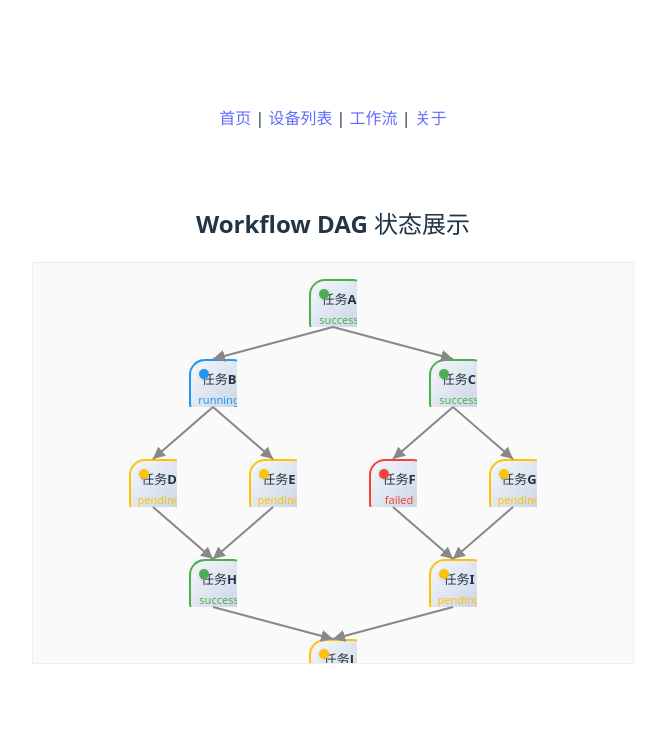
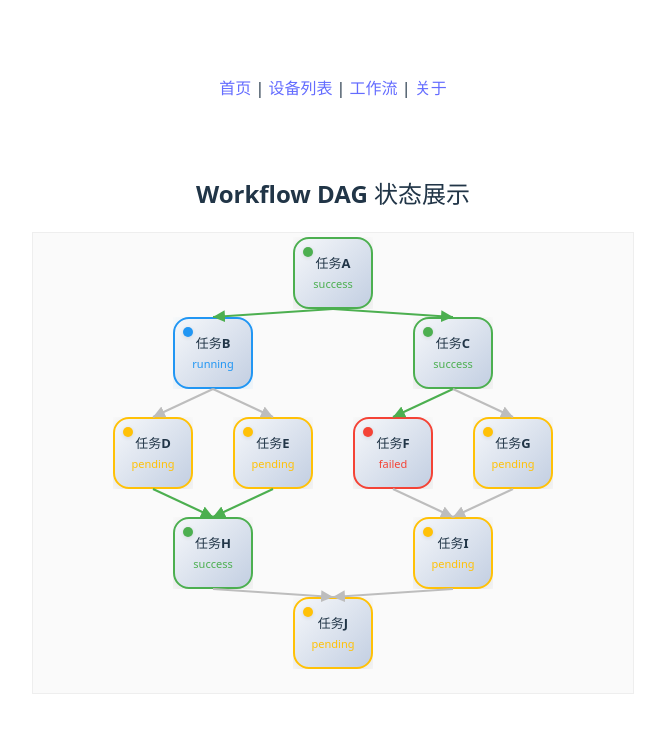
Before and after one commit to codespeakss/collabweb, a Vue app: page /workflow in a window 1280 px wide. Shown: the top 732 px of the page, without its empty margins (307-972 px from the left). Built offline with nearby package versions, Linux system fonts and the light colour scheme.

Commit message:
feat: DAG ui, blink ok

```diff
--- a/src/components/WorkflowDAG.vue
+++ b/src/components/WorkflowDAG.vue
@@ -1,11 +1,19 @@
 <template>
-  <div class="workflow-dag">
+  <div class="workflow-dag" ref="dagContainer">
     <h2>Workflow DAG 状态展示</h2>
     <svg :width="svgWidth" :height="svgHeight">
       <g v-for="(node, idx) in nodes" :key="node.id">
         <!-- 节点圆形 -->
-          <foreignObject :x="node.x - nodeRadius" :y="node.y - nodeRadius" :width="nodeRadius * 2" :height="nodeRadius * 2">
-            <div class="dag-node" :style="{ borderColor: statusColor(node.status) }" @click="selectNode(node)">
+          <foreignObject :x="node.x - nodeWidth / 2" :y="node.y - nodeHeight / 2" :width="nodeWidth" :height="nodeHeight">
+            <div
+              class="dag-node"
+              :class="{ 'is-running': node.status === 'running' }"
+              :style="{ borderColor: statusColor(node.status), width: nodeWidth + 'px', height: nodeHeight + 'px' }"
+              @click="selectNode(node)"
+              @mouseenter="onNodeEnter(node, $event)"
+              @mousemove="onNodeMove($event)"
+              @mouseleave="onNodeLeave"
+            >
               <span class="dag-node-dot" :style="{ background: statusColor(node.status) }"></span>
               <div class="dag-node-title">{{ node.name }}</div>
               <div class="dag-node-status" :style="{ color: statusColor(node.status) }">{{ node.status }}</div>
@@ -16,20 +24,36 @@
       <g v-for="edge in edges" :key="edge.from + '-' + edge.to">
         <line
           :x1="findNode(edge.from).x"
-          :y1="findNode(edge.from).y + nodeRadius"
+          :y1="findNode(edge.from).y + nodeHeight / 2"
           :x2="findNode(edge.to).x"
-          :y2="findNode(edge.to).y - nodeRadius"
-          stroke="#888"
+          :y2="findNode(edge.to).y - nodeHeight / 2"
+          :stroke="edgeColor(edge)"
           stroke-width="2"
-          marker-end="url(#arrow)"
+          :marker-end="`url(#${isEdgeTraversed(edge) ? 'arrow-green' : 'arrow-gray'})`"
         />
       </g>
       <defs>
-        <marker id="arrow" markerWidth="6" markerHeight="6" refX="6" refY="3" orient="auto" markerUnits="strokeWidth">
-          <path d="M0,0 L6,3 L0,6 Z" fill="#888" />
+        <marker id="arrow-green" markerWidth="6" markerHeight="6" refX="6" refY="3" orient="auto" markerUnits="strokeWidth">
+          <path d="M0,0 L6,3 L0,6 Z" fill="#4caf50" />
+        </marker>
+        <marker id="arrow-gray" markerWidth="6" markerHeight="6" refX="6" refY="3" orient="auto" markerUnits="strokeWidth">
+          <path d="M0,0 L6,3 L0,6 Z" fill="#bdbdbd" />
         </marker>
       </defs>
     </svg>
+    <!-- 悬浮提示：鼠标移入节点时展示 -->
+    <div
+      v-if="hoverNode"
+      class="node-tooltip"
+      :style="{ left: tooltipX + 'px', top: tooltipY + 'px' }"
+    >
+      <div class="node-tooltip-title">{{ hoverNode.name }}</div>
+      <div class="node-tooltip-line">
+        <span class="label">状态：</span>
+        <span :style="{ color: statusColor(hoverNode.status) }">{{ hoverNode.status }}</span>
+      </div>
+      <div class="node-tooltip-line"><span class="label">描述：</span>{{ hoverNode.desc }}</div>
+    </div>
     <div v-if="selectedNode" class="node-detail">
       <h3>任务详情：{{ selectedNode.name }}</h3>
       <p>状态：{{ selectedNode.status }}</p>
@@ -45,9 +69,14 @@ export default {
   data() {
     return {
       svgWidth: 600,
-      svgHeight: 400,
-      nodeRadius: 24,
+      svgHeight: 460,
+      nodeRadius: 28,
+      nodeWidth: 80,
+      nodeHeight: 72,
       selectedNode: null,
+      hoverNode: null,
+      tooltipX: 0,
+      tooltipY: 0,
       // 示例 DAG 数据
         nodes: [
           { id: 'A', name: '任务A', x: 300, y: 40, status: 'success', desc: '数据准备' },
@@ -90,6 +119,39 @@ export default {
         default: return '#bdbdbd';
       }
     },
+    // 判断一条边是否已被遍历：这里以“目标节点不为 pending”作为已遍历的判定依据
+    isEdgeTraversed(edge) {
+      const to = this.findNode(edge.to)
+      return to ? to.status !== 'pending' : false
+    },
+    // 根据是否遍历返回边颜色
+    edgeColor(edge) {
+      return this.isEdgeTraversed(edge) ? '#4caf50' : '#bdbdbd'
+    },
+    onNodeEnter(node, evt) {
+      this.hoverNode = node
+      this.updateTooltipPosition(evt)
+    },
+    onNodeMove(evt) {
+      if (this.hoverNode) this.updateTooltipPosition(evt)
+    },
+    onNodeLeave() {
+      this.hoverNode = null
+    },
+    updateTooltipPosition(evt) {
+      const container = this.$refs.dagContainer
+      if (!container) return
+      const rect = container.getBoundingClientRect()
+      const padding = 12
+      // 将鼠标位置转换为容器内的相对坐标，并稍作偏移
+      this.tooltipX = evt.clientX - rect.left + 12
+      this.tooltipY = evt.clientY - rect.top + 12
+      // 简单的边界处理，避免超出容器可视范围
+      const maxX = rect.width - 220 - padding
+      const maxY = rect.height - 100 - padding
+      if (this.tooltipX > maxX) this.tooltipX = maxX
+      if (this.tooltipY > maxY) this.tooltipY = maxY
+    },
     selectNode(node) {
       this.selectedNode = node;
     },
@@ -100,10 +162,35 @@ export default {
 <style scoped>
 .workflow-dag {
   padding: 24px;
+  position: relative; /* 作为 tooltip 的定位上下文 */
 }
 svg {
   background: #fafafa;
   border: 1px solid #eee;
+}
+.node-tooltip {
+  position: absolute;
+  width: 220px;
+  max-width: calc(100% - 24px);
+  background: #ffffff;
+  border: 1px solid #e0e0e0;
+  border-radius: 8px;
+  box-shadow: 0 8px 24px rgba(0,0,0,0.12);
+  padding: 10px 12px;
+  z-index: 10;
+  pointer-events: none; /* 避免遮挡鼠标事件而导致闪烁 */
+}
+.node-tooltip-title {
+  font-weight: 600;
+  margin-bottom: 6px;
+}
+.node-tooltip-line {
+  font-size: 12px;
+  line-height: 18px;
+  color: #333;
+}
+.node-tooltip-line .label {
+  color: #888;
 }
 .node-detail {
   margin-top: 16px;
@@ -114,8 +201,8 @@ svg {
 }
 /* DAG 节点卡片样式 */
 .dag-node {
-  width: 56px;
-  height: 56px;
+  width: 100%;
+  height: 100%;
   background: linear-gradient(135deg, #f5f7fa 0%, #c3cfe2 100%);
   border: 2px solid #bdbdbd;
   border-radius: 16px;
@@ -129,6 +216,9 @@ svg {
   user-select: none;
   position: relative;
   transition: box-shadow 0.2s, border-color 0.2s;
+  box-sizing: border-box;
+  padding: 6px 8px;
+  text-align: center;
 }
 .dag-node:hover {
   box-shadow: 0 8px 24px rgba(33,150,243,0.18);
@@ -143,9 +233,29 @@ svg {
   border-radius: 50%;
   box-shadow: 0 1px 4px rgba(0,0,0,0.10);
 }
+.dag-node.is-running {
+  /* 运行中：脉冲效果 */
+  animation: dag-node-pulse 1.6s ease-in-out infinite;
+}
+.dag-node.is-running .dag-node-dot {
+  /* 点也闪烁，增强视觉提示 */
+  animation: dag-dot-blink 1s ease-in-out infinite;
+}
+@keyframes dag-node-pulse {
+  0% { box-shadow: 0 4px 16px rgba(33,150,243,0.10); }
+  50% { box-shadow: 0 0 0 8px rgba(33,150,243,0.28); }
+  100% { box-shadow: 0 4px 16px rgba(33,150,243,0.10); }
+}
+@keyframes dag-dot-blink {
+  0% { opacity: 1; }
+  50% { opacity: 0.25; }
+  100% { opacity: 1; }
+}
 .dag-node-title {
   font-weight: bold;
   margin-bottom: 2px;
+  white-space: normal; /* 允许换行 */
+  word-break: break-word; /* 中文/英文混排都能换行 */
 }
 .dag-node-status {
   font-size: 11px;
```
